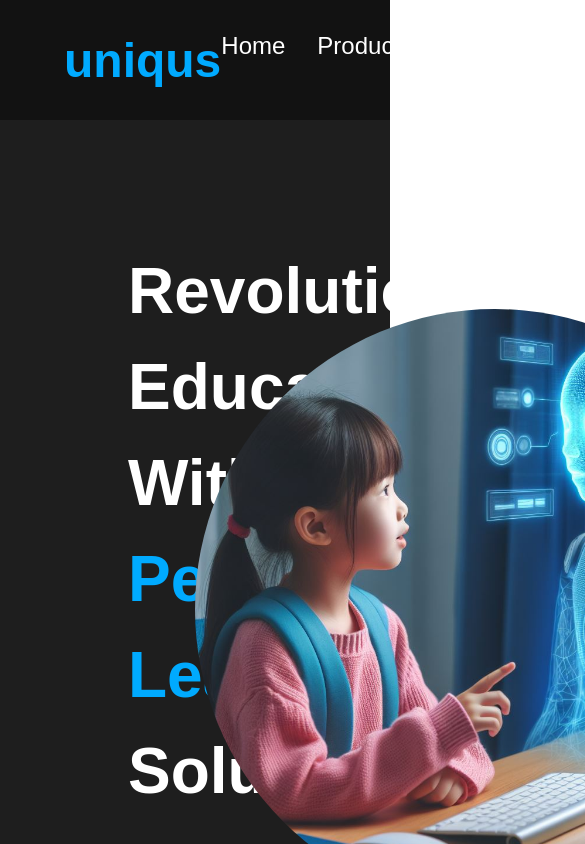
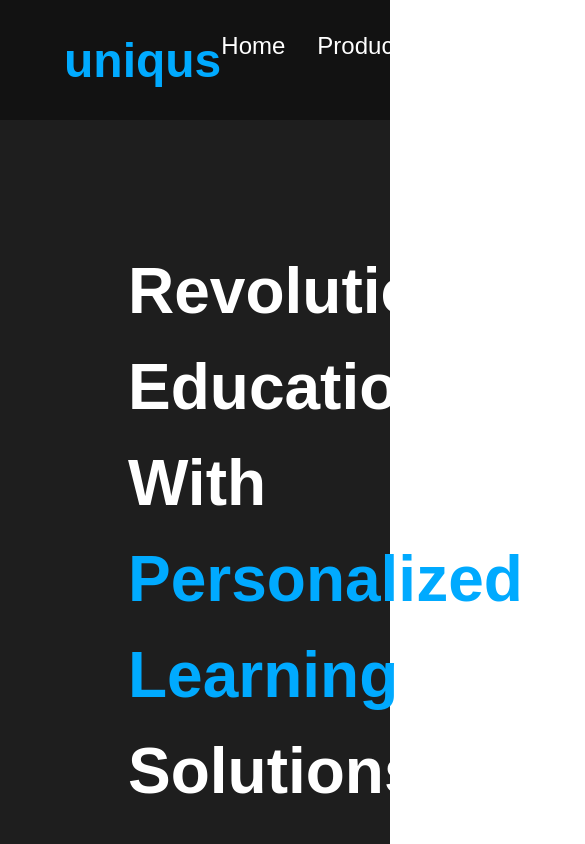
Before and after one commit to johnkhore5911/UniqusAppLink, a React (Create React App) app: page / in a window 390 px wide. Shown: the top 844 px of the page, 585 px wide, since content can reach past the window. Built offline with nearby package versions, Linux system fonts and the light colour scheme.

Commit message:
make it responsive for mobile

```diff
--- a/src/App.js
+++ b/src/App.js
@@ -149,8 +149,6 @@
 
 // export default App;
 
-
-
 import React from 'react';
 import pic from './image/pic.png';
 
@@ -242,10 +240,12 @@ const styles = {
     justifyContent: 'space-between',
     padding: '5rem 8rem',
     flexGrow: 1,
+    flexWrap: 'wrap', // Allow elements to wrap on smaller screens
   },
   heroContent: {
     textAlign: 'left',
     maxWidth: '50%',
+    paddingRight: '2rem', // Add some padding for mobile
   },
   heroTitle: {
     fontSize: '4rem',
@@ -268,12 +268,51 @@ const styles = {
   heroImage: {
     textAlign: 'right',
     flexShrink: 0,
+    marginTop: '2rem', // For mobile responsiveness
   },
   image: {
     borderRadius: '50%',
-    width: '600px',
-    height: '600px',
+    width: '100%',
+    maxWidth: '400px', // Limit image size on mobile
+    height: 'auto',
     objectFit: 'cover',
+  },
+  // Mobile responsiveness styles
+  '@media (max-width: 768px)': {
+    navbar: {
+      padding: '1rem',
+      flexDirection: 'column', // Stack navbar items vertically on small screens
+    },
+    navLinks: {
+      flexDirection: 'column',
+      gap: '1rem',
+      textAlign: 'center', // Center the nav links
+    },
+    heroSection: {
+      padding: '2rem',
+      flexDirection: 'column', // Stack content vertically on small screens
+      alignItems: 'center', // Center the content
+    },
+    heroContent: {
+      maxWidth: '100%',
+      paddingRight: '0',
+    },
+    heroTitle: {
+      fontSize: '2.5rem', // Smaller font size for mobile
+    },
+    downloadButton: {
+      fontSize: '1.2rem', // Smaller button on mobile
+      padding: '1rem 1.5rem',
+    },
+    heroImage: {
+      marginTop: '2rem',
+      textAlign: 'center',
+    },
+    image: {
+      maxWidth: '300px', // Smaller image on mobile
+      width: '100%',
+      height: 'auto',
+    },
   },
 };
 
```
